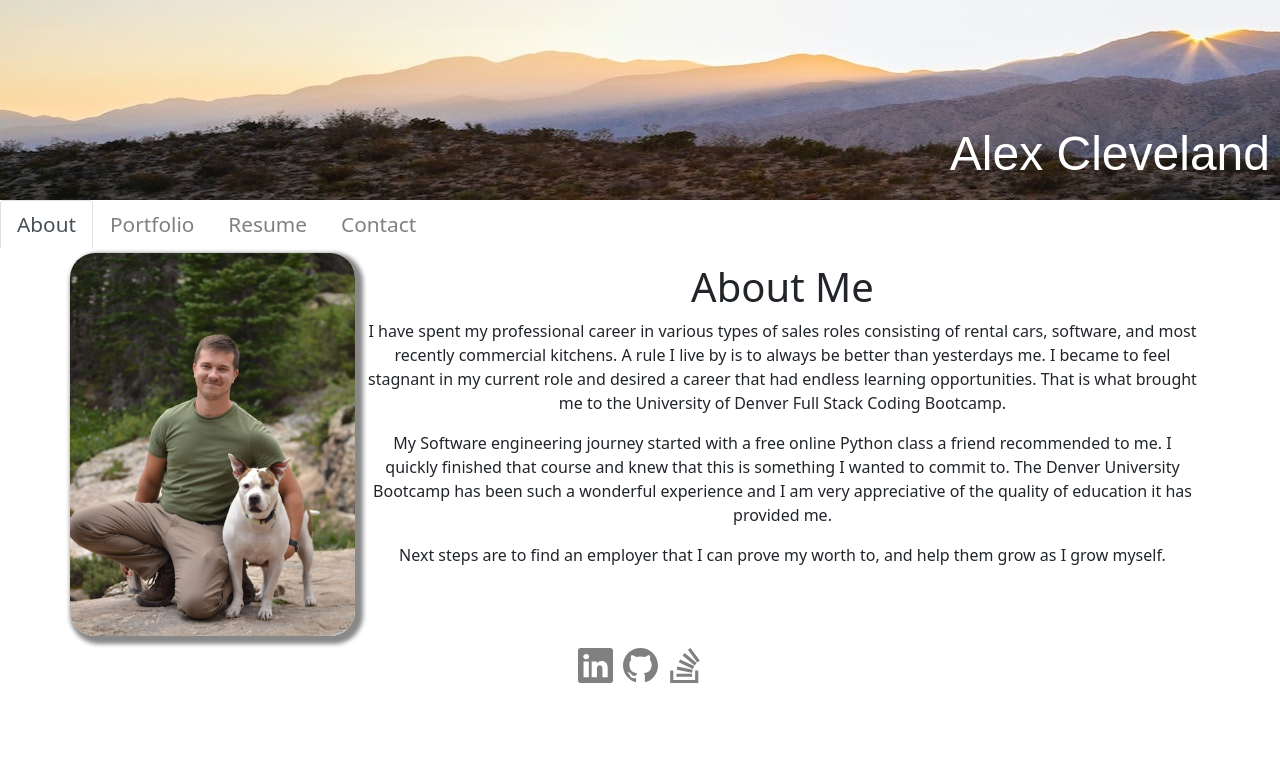
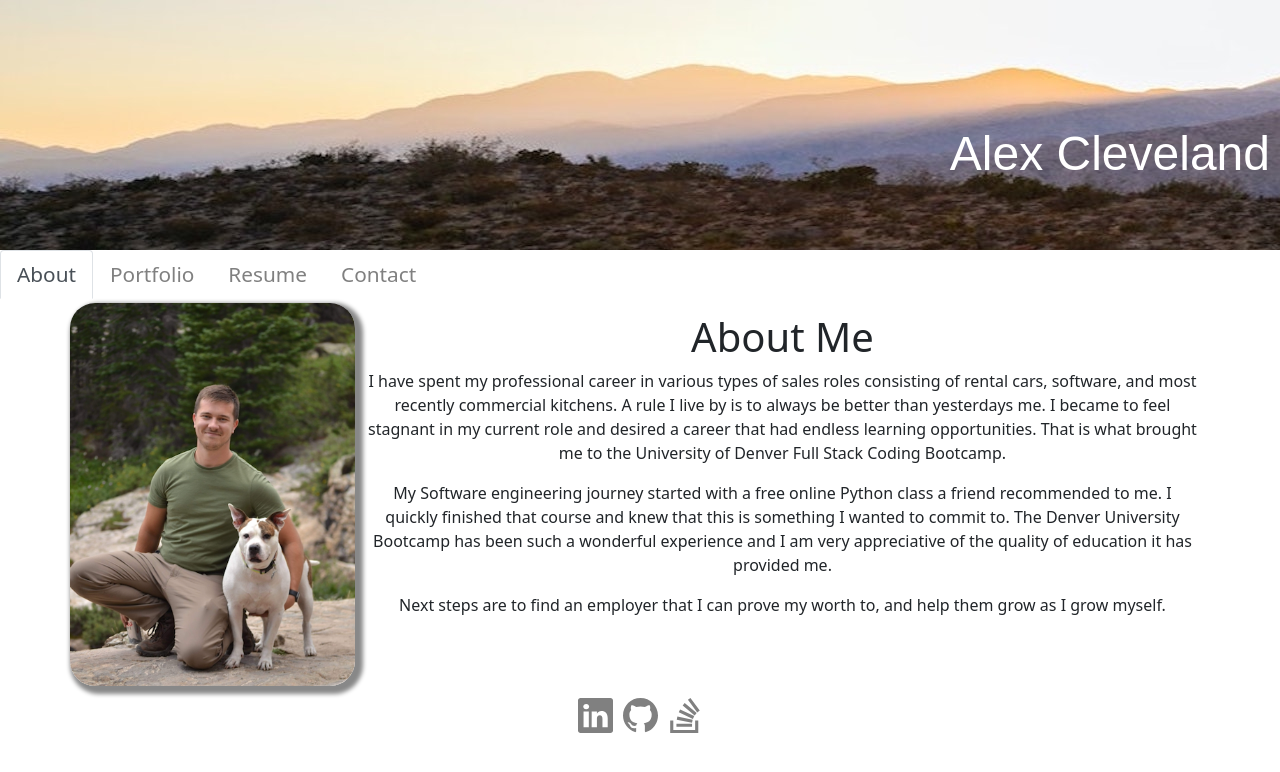
Before and after one commit to AClevel5/Alex-Cleveland-Portfolio, a React (Create React App) app: page / in a window 1280 px wide. Shown: the top 772 px of the page. Built offline with nearby package versions, Linux system fonts and the light colour scheme.

Commit message:
Fixed header image repeat

```diff
--- a/src/styles/Header.css
+++ b/src/styles/Header.css
@@ -1,8 +1,9 @@
 .header {
     /* background: rgb(80, 79, 79); */
-    height: 200px;
+    height: 250px;
     width: 100% !important;
     background-image: url("../images/Mountains.jpg");
+    /* background-repeat: no-repeat; */
 }
 
 .header h1 {
```
Also changed, not shown: src/images/Mountains.jpg.
